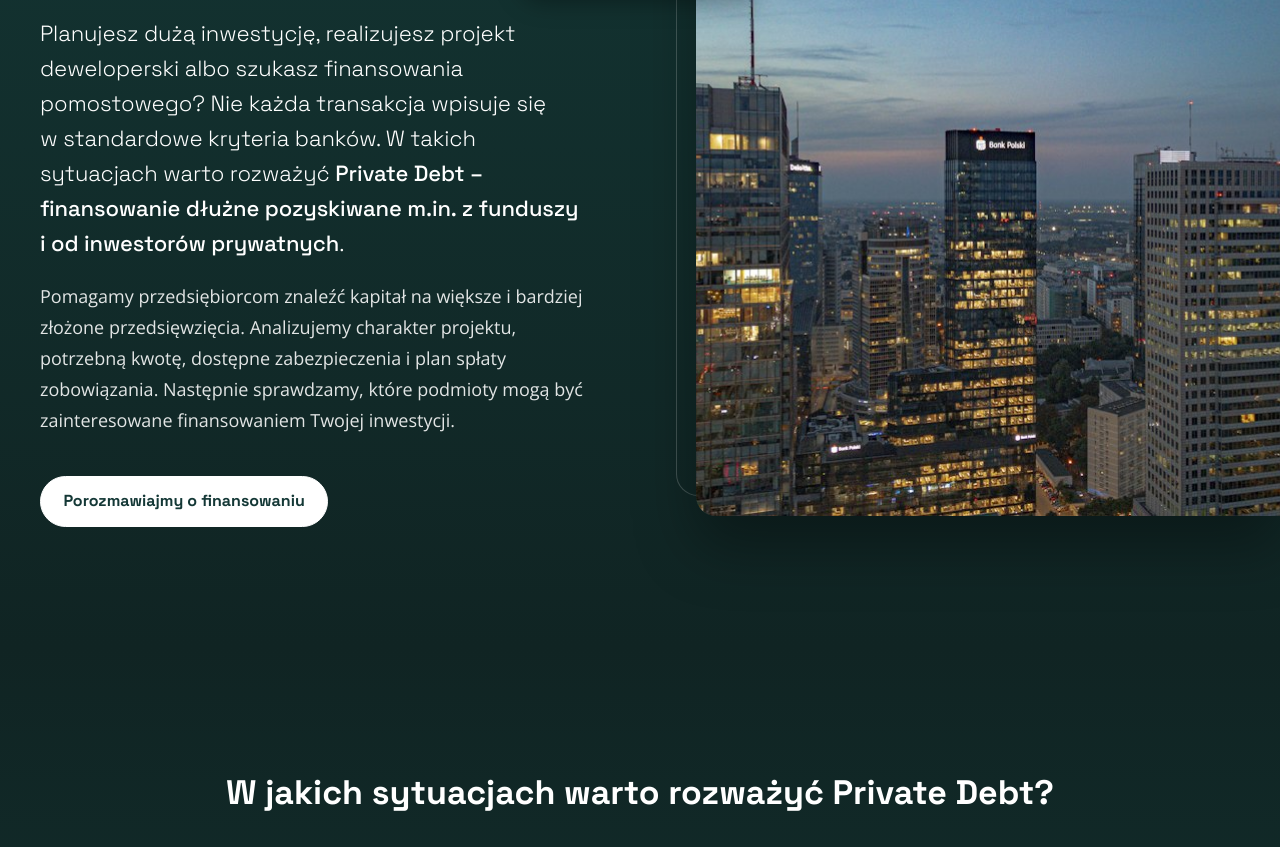
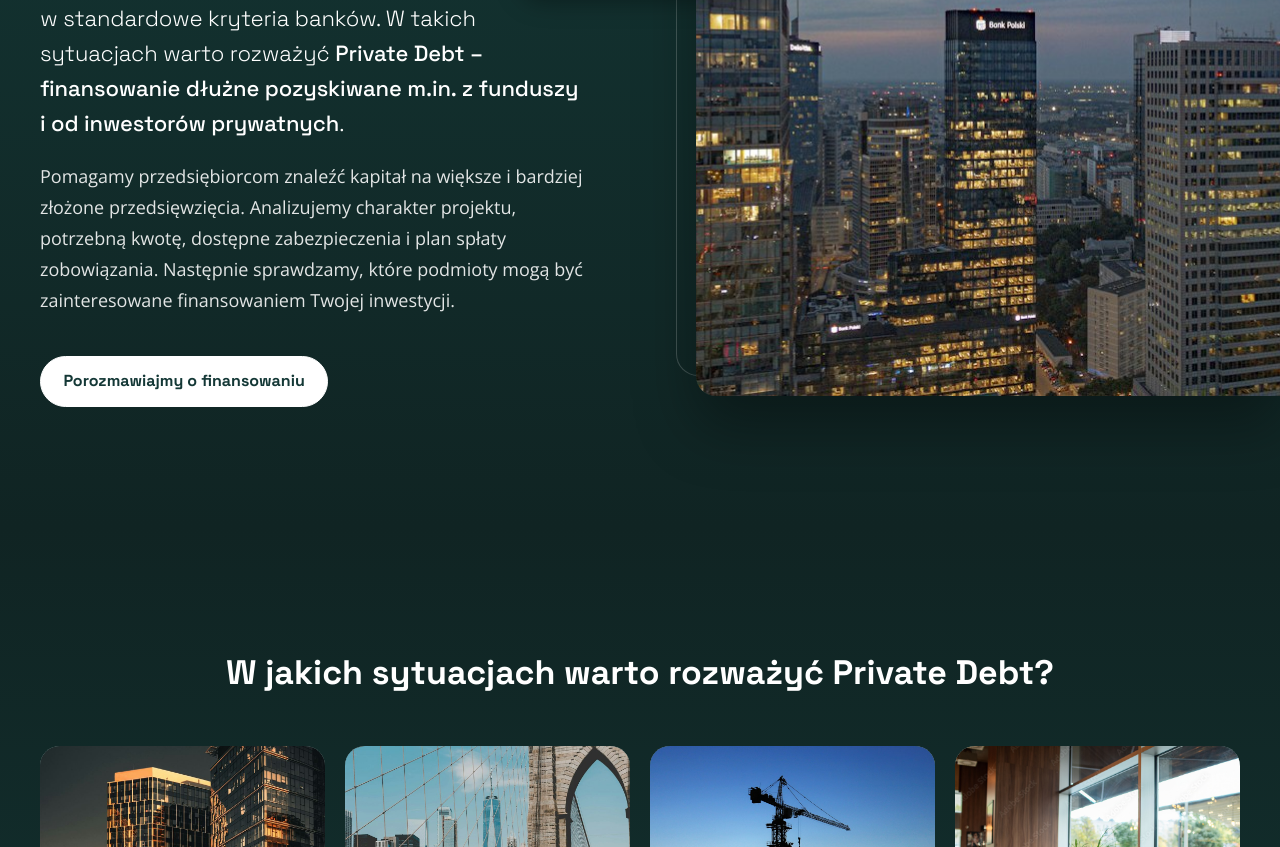
Before and after one commit to czarkovsky1/mbuchacz, a plain HTML site: page private-debt3.html in a window 1280 px wide. Shown: the part 790-1637 px from the top of the page. Drawn offline with nearby package versions, Linux system fonts and the light colour scheme.

Commit message:
Private debt3: o połowę mniejszy margines nad pierwszą sekcją pod hero
Intro pod hero ma u góry 1 × --sec (120 px; ≤1024: 96, ≤680: 72) zamiast
2 × --sec — jak w spolki3 i pozyczki5 (uwaga Cezarego z 29.10). Pozostałe
odstępy między sekcjami bez zmian (2 × --sec).

Co-Authored-By: Claude Opus 5.5 <noreply@anthropic.com>

```diff
--- a/private-debt3.html
+++ b/private-debt3.html
@@ -36,7 +36,7 @@
   --max: 1210px;
   --gutter: 40px;
   --col-gap: 112px; /* intro: prawa kolumna startuje w środku kontenera + col-gap/2 */
-  --sec: 120px;     /* padding sekcji; między treściami sąsiednich sekcji zawsze 2 × --sec — także od krawędzi zdjęć hero i panoramy */
+  --sec: 120px;     /* padding sekcji; między treściami sąsiednich sekcji 2 × --sec (także od pasa panoramy), pod hero 1 × --sec */
   --f-display: 'Space Grotesk', sans-serif;
   --f-ui: 'Montserrat', sans-serif;
   --f-body: 'Open Sans', sans-serif;
@@ -98,7 +98,7 @@ main a:focus-visible, main button:focus-visible, .footer a:focus-visible { outli
 .p-hero .btn--dark { box-shadow: 0 8px 22px rgba(0,0,0,.28); }
 
 /* ===== 02 INTRO (z private-debt2) — tekst po lewej, kadr od osi siatki do prawej krawędzi okna, cienka biała ramka ===== */
-.p-intro { background: var(--green-grad); padding: calc(2 * var(--sec)) 0 var(--sec); overflow: hidden; }
+.p-intro { background: var(--green-grad); padding: var(--sec) 0; overflow: hidden; }
 .p-intro__grid {
   display: grid; align-items: center;
   grid-template-columns: minmax(var(--gutter), 1fr) minmax(0, calc(var(--max) / 2 - var(--col-gap) / 2)) var(--col-gap) minmax(0, calc(var(--max) / 2 - var(--col-gap) / 2)) minmax(var(--gutter), 1fr);
```
Also changed, not shown: 1 other file.
